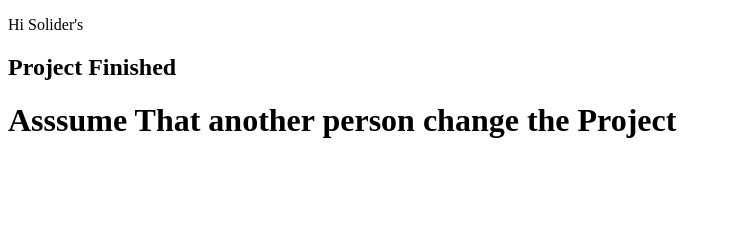
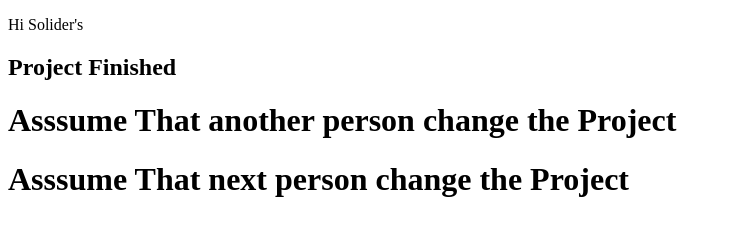
Before and after one commit to injamamulhak0804/fristProject, a plain HTML site: page index.html in a window 1280 px wide. Shown: the whole page, without its empty margins (0-732 px from the left). Drawn offline with Linux system fonts and the light colour scheme.

Commit message:
Update a body part

```diff
--- a/index.html
+++ b/index.html
@@ -11,6 +11,7 @@
     <p>Hi Solider's</p>
     <h2>Project Finished</h2>
     <h1>Asssume That another person change the Project</h1>
+    <h1>Asssume That next person change the Project</h1>
 </body>
 
 </html>
```
